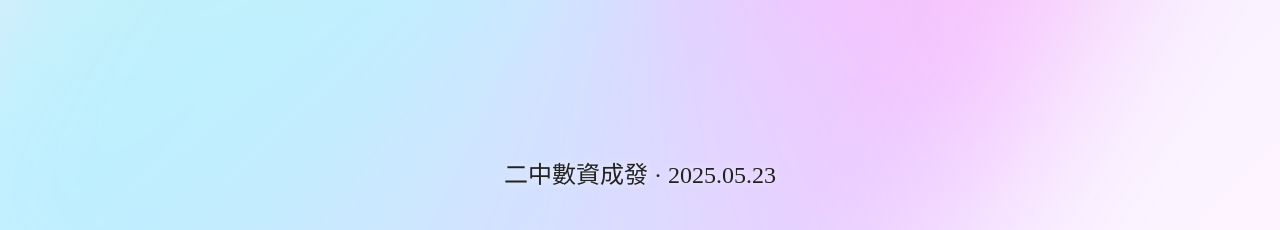
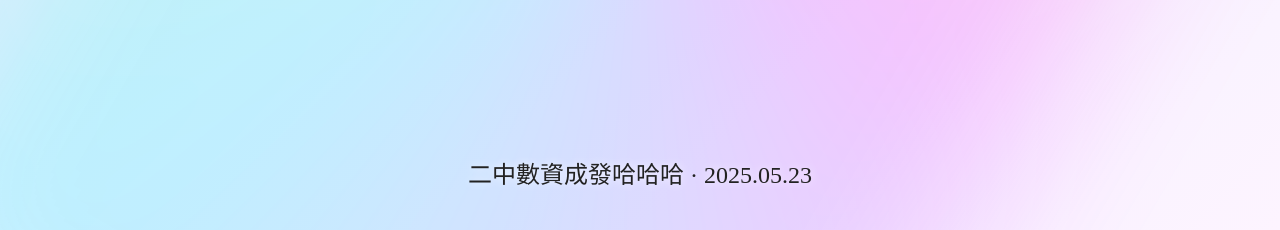
Before and after one commit to YuTing961009/221exhibition, a plain HTML site: page index.html in a window 1280 px wide. Shown: the part 570-800 px from the top of the page. Drawn offline with Linux system fonts and the light colour scheme.

Commit message:
標題變更測試

```diff
--- a/index.html
+++ b/index.html
@@ -24,7 +24,7 @@
     </div>
   </div>
 
-  <div class="title">二中數資成發 · 2025.05.23</div>
+  <div class="title">二中數資成發哈哈哈 · 2025.05.23</div>
 
   <div class="popup" id="popup">
     <div class="popup-content">
```
